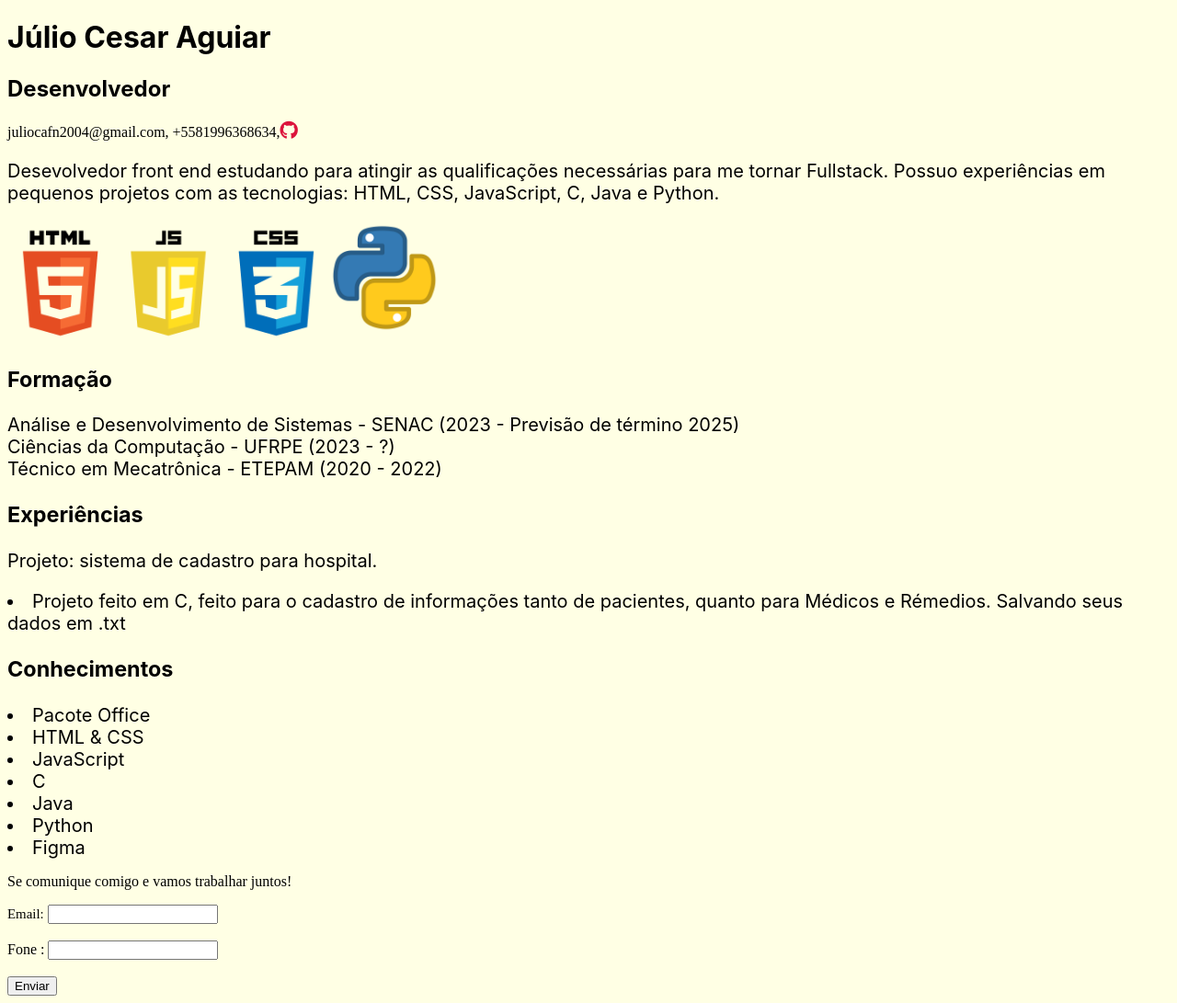
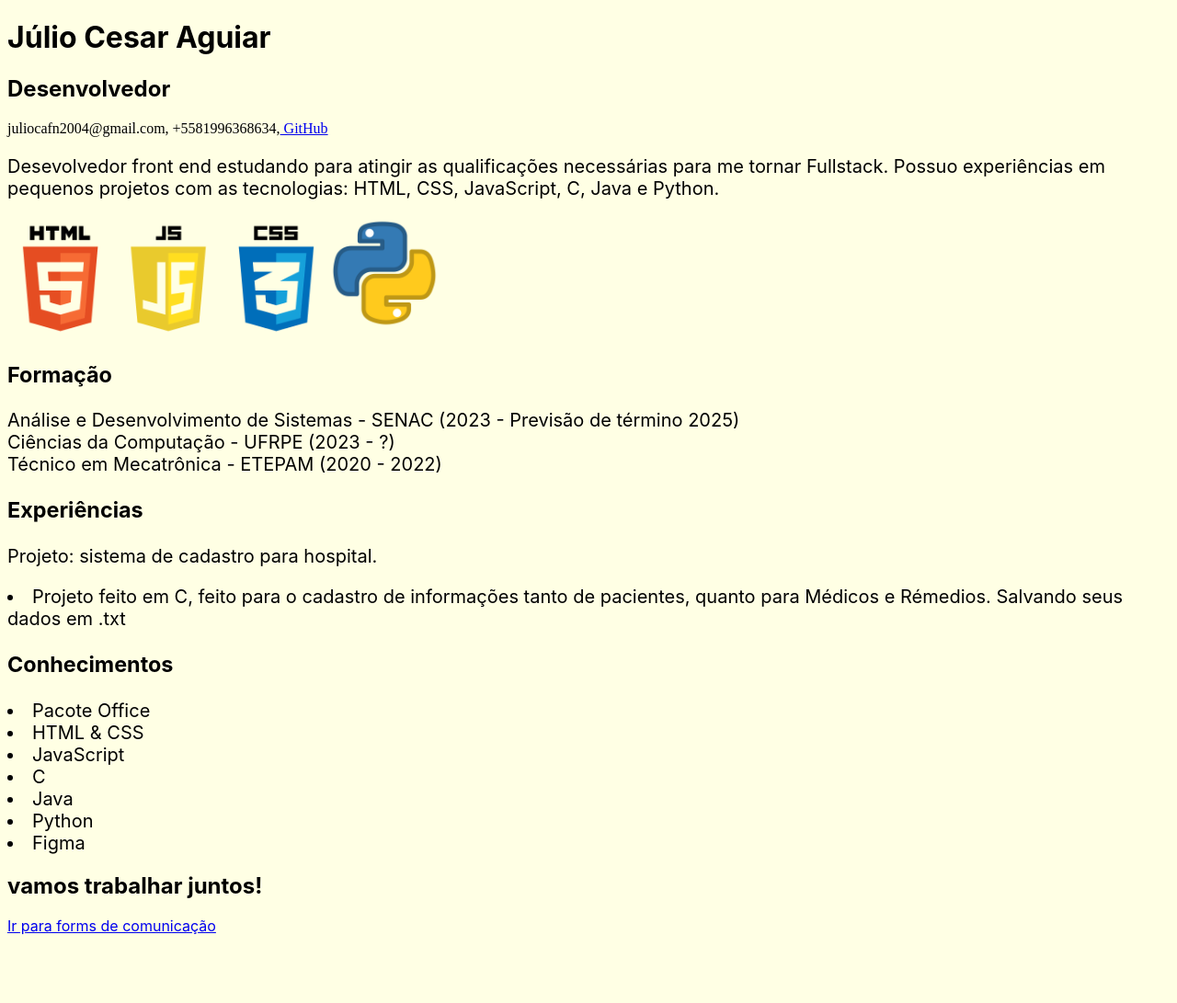
Before and after one commit to JulioCesarAguiar/projetoCurriculo, a plain HTML site: page index.html in a window 1280 px wide. Shown: the whole page at 92% size. After the commit the page ends 1025 px from the top, so only its background shows below. Drawn offline with Linux system fonts and the light colour scheme.

Commit message:
Acrescentado pagina nova com forms

```diff
--- a/index.html
+++ b/index.html
@@ -14,7 +14,7 @@
         <h1 class="Nome">Júlio Cesar Aguiar</h1>
         <h2 class="SubTitulo">Desenvolvedor</h2>
         <p>
-            juliocafn2004@gmail.com, +5581996368634,<a class="iconG" href="https://github.com/JulioCesarAguiar" target="_blank"><i class="fa-brands fa-github"></i></a>
+            juliocafn2004@gmail.com, +5581996368634,<a class="iconG" href="https://github.com/JulioCesarAguiar" target="_blank"> GitHub</a>
         </p>
     </header>
         <section class="InfoPessoais">
@@ -64,17 +64,9 @@
         </section>
 
         <section class="FaleComigo">
-        <p>Se comunique comigo e vamos trabalhar juntos!</p>
+        <h2>vamos trabalhar juntos!</h2>
 
-        <form>
-
-        <label for="email" class="email">Email:</label>
-        <input type="text" id="email" name="email"><br><br>
-        <label for="fone">Fone :</label>
-        <input type="text" id="fone" name="fone"><br><br>
-        <input type="button" class="buttaoEnviar"value="Enviar">
-
-        </form>
+        <a href="forms.html">Ir para forms de comunicação</a>
 
 
         </section>
--- a/style.css
+++ b/style.css
@@ -54,7 +54,6 @@ form{
     padding-left: 5px;
 }
 
-.iconG{
-    font-size: 20px;
-    color:crimson ;
+.FaleComigo{
+    font-family: Inter;
 }
```
Also changed, not shown: forms.html (added, +23 -0 lines).
